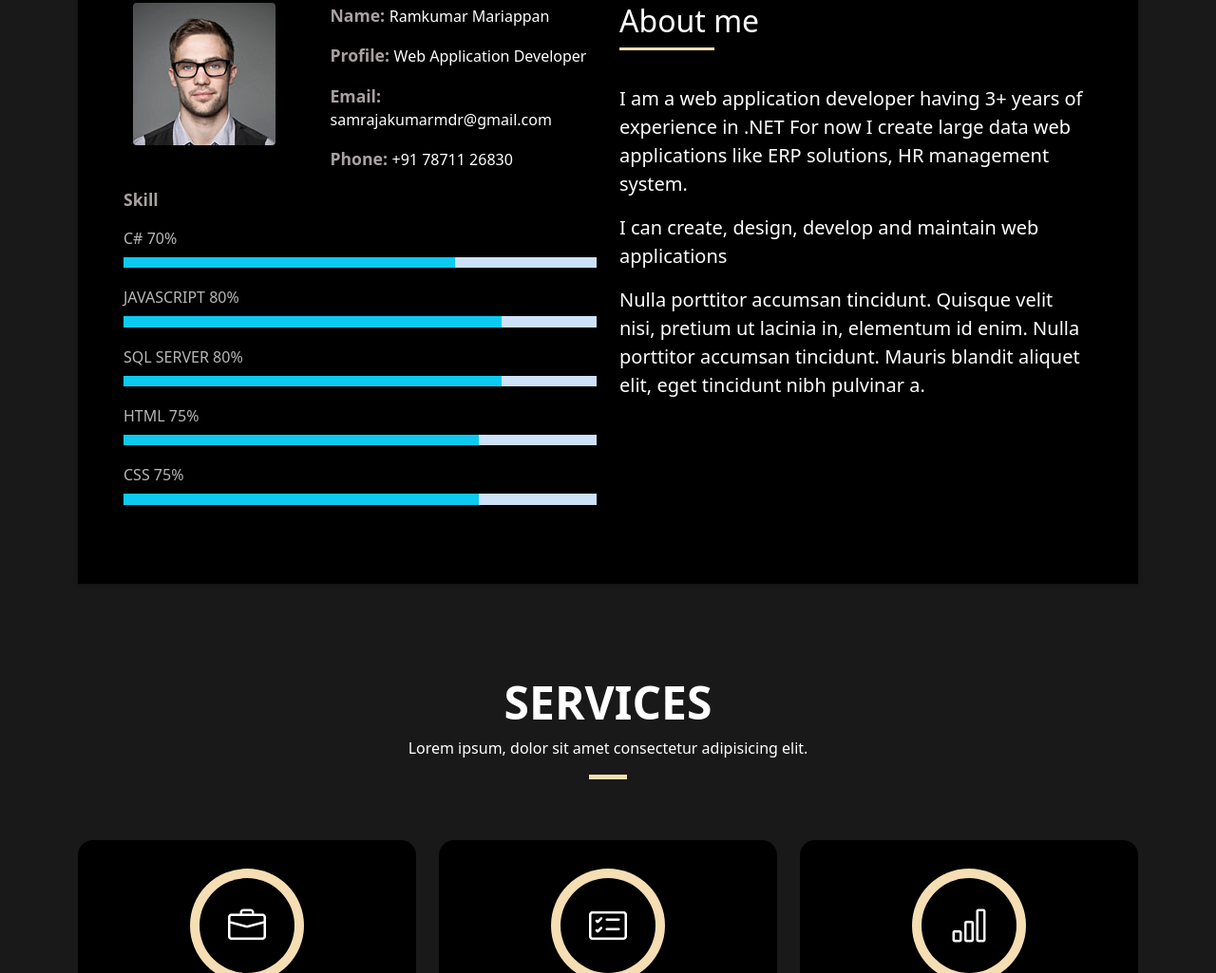
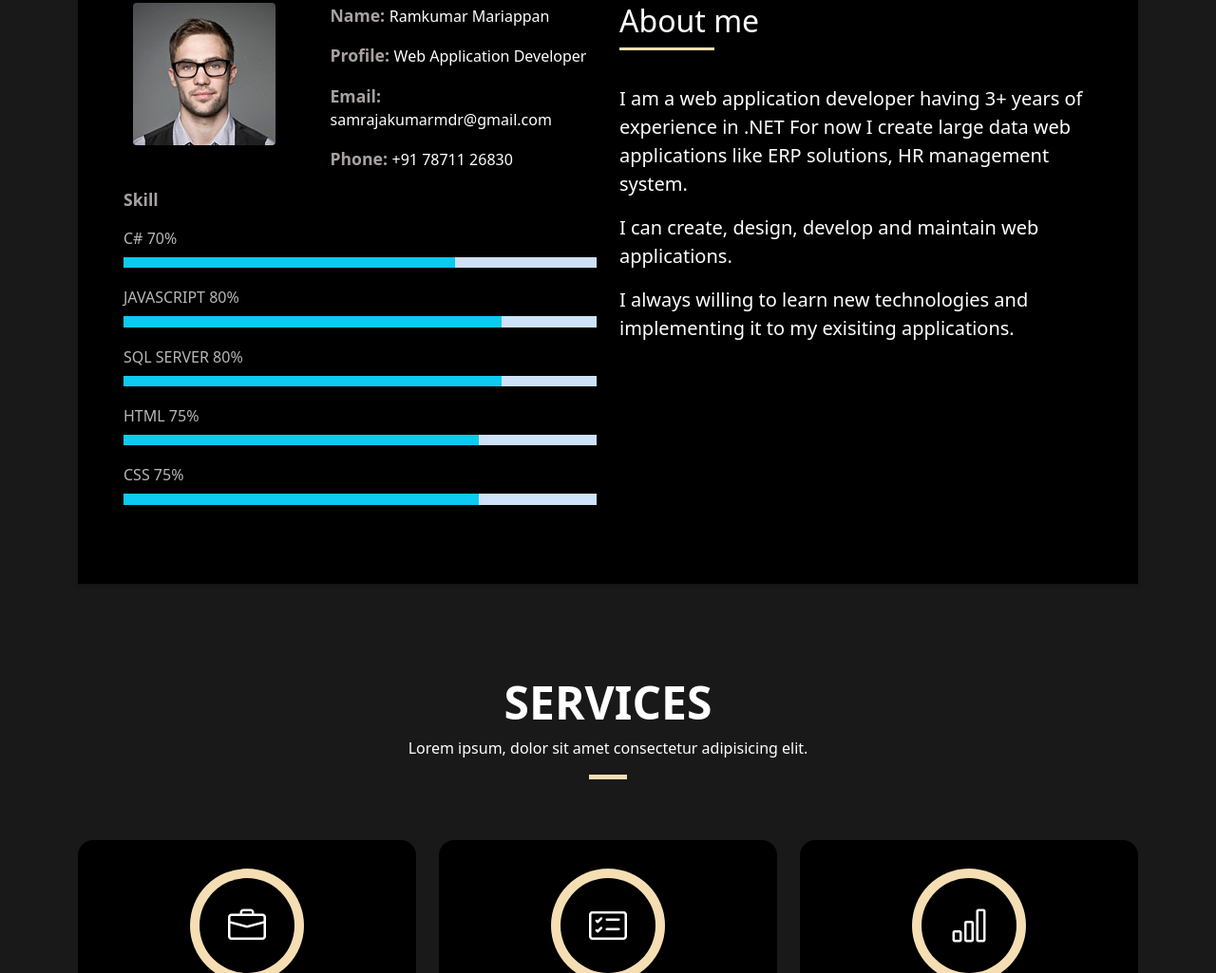
Before and after one commit to ramfaizi44/Portfolio, a plain HTML site: page index.html in a window 1280 px wide. Shown: the part 925-1950 px from the top of the page at 95% size. Drawn offline with Linux system fonts and the light colour scheme.

Commit message:
second commit

```diff
--- a/index.html
+++ b/index.html
@@ -142,10 +142,10 @@
                                             For now I create large data web applications like ERP solutions, HR management system.
 
                                         </p>
-                                        <p class="lead"> I can create, design, develop and maintain web applications </p>
-                                        <p class="lead"> Nulla porttitor accumsan tincidunt. Quisque velit nisi, pretium
-                                            ut lacinia in, elementum id enim. Nulla porttitor accumsan tincidunt. Mauris
-                                            blandit aliquet elit, eget tincidunt nibh pulvinar a.</p>
+                                        <p class="lead"> I can create, design, develop and maintain web applications. </p>
+
+                                        <p class="lead"> I always willing to learn new technologies and
+                                            implementing it to my exisiting applications.</p>
                                     </div>
                                 </div>
                             </div>
```
